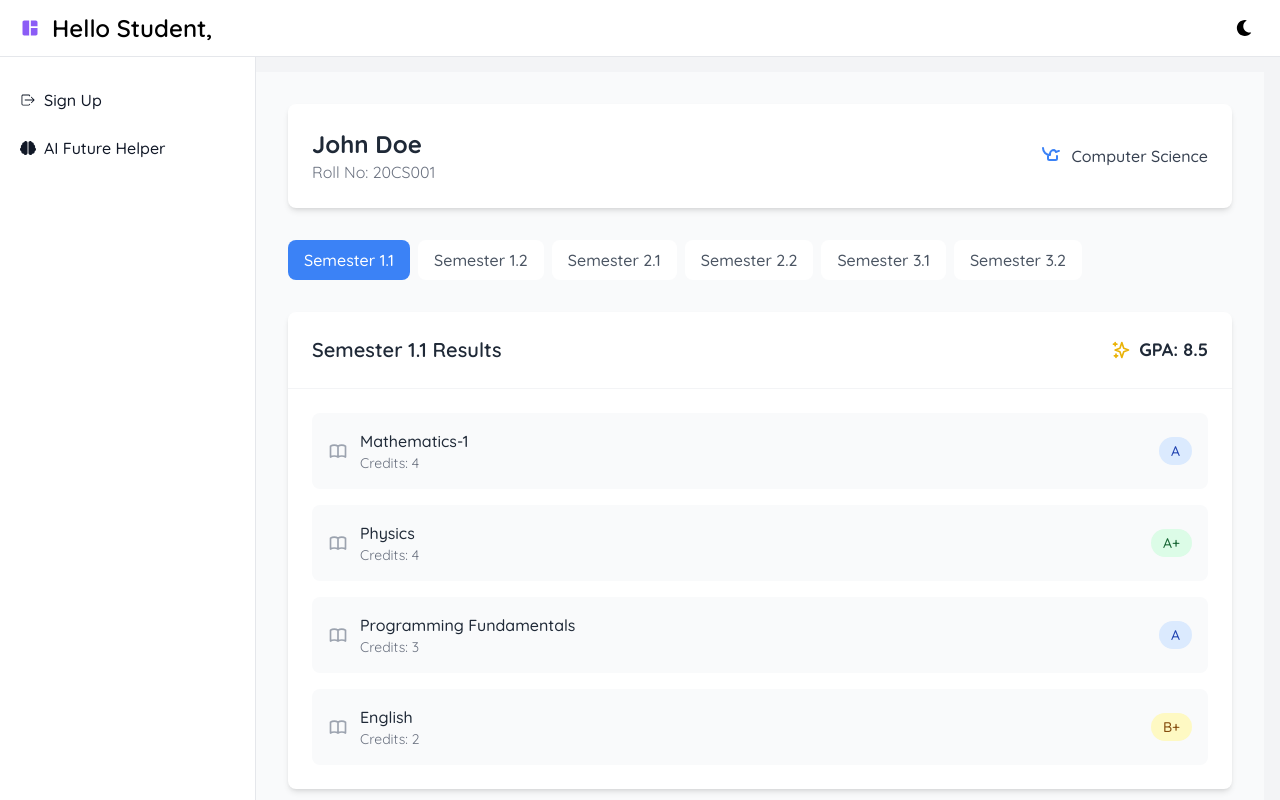
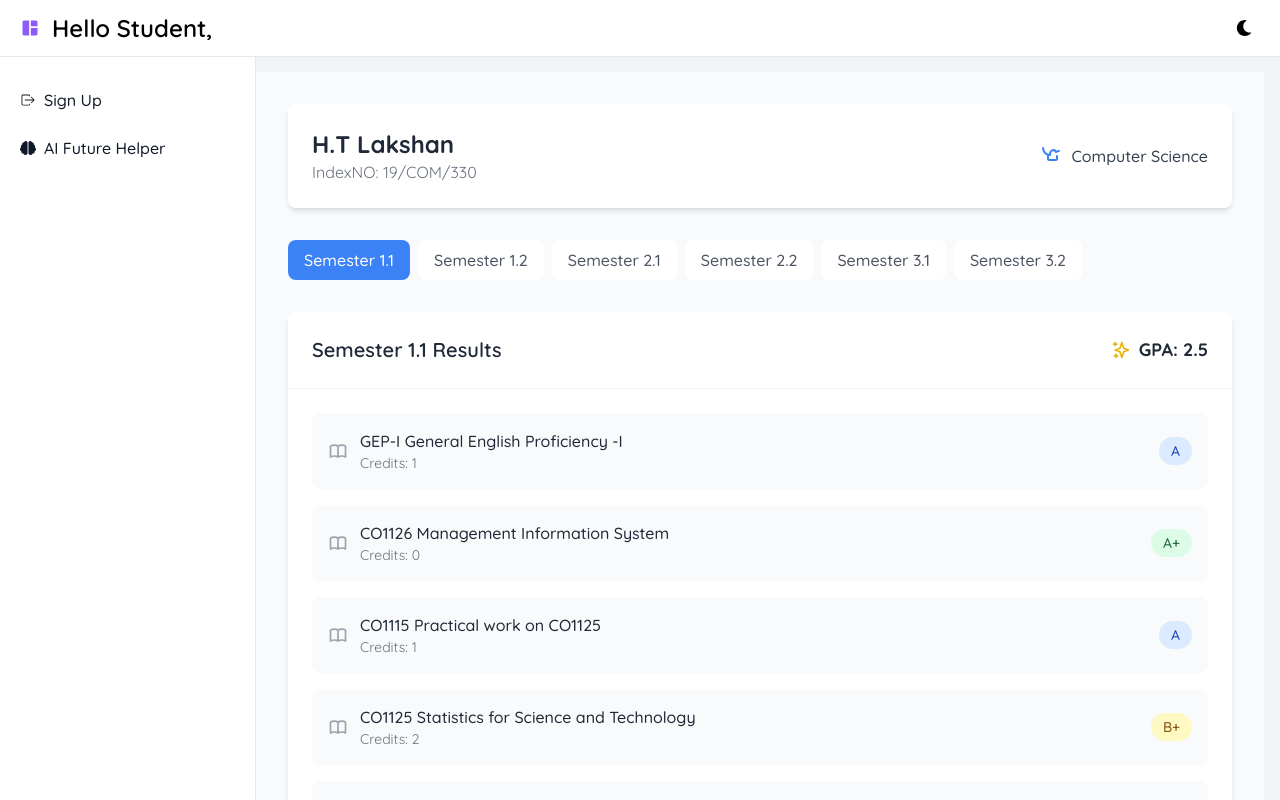
Before and after one commit to Ceeejeey/student-results-management-system, a React (Vite) app in the folder frontEnd/: page /studentdashbord in a window 1280 px wide. Built offline with nearby package versions, Linux system fonts and the light colour scheme.

Commit message:
update student Dashborad

```diff
--- a/frontEnd/src/Student/StudentDash.jsx
+++ b/frontEnd/src/Student/StudentDash.jsx
@@ -23,19 +23,19 @@ const StudentDash = () => {
   };
 
   return (
-    <div className={`${darkMode && "dark"} font-quicksand bg-slate-200 h-screen flex overflow-hidden`}>
+    <div className={`${darkMode && "dark"} font-quicksand bg-slate-200 h-screen flex-1 overflow-hidden `}>
       <StudentSideBar isSideBarOpen={isSideBarOpen} className="z-50 max-w-[200px]"/>
 
-      <div className="flex flex-col flex-1 overflow-hidden">
+      <div className="flex flex-col flex-1 overflow-hidden  ">
         <StudentHeader toggleDarkMode={toggleDarkMode} darkMode={darkMode} toggleSideBar={toggleSideBar}/>
 
-        <div className=" fixed overflow-auto w-[100%]">
+        <div className=" fixed overflow-auto w-[100%] ">
 
 
 
 
 
-               <StudentDashBord onCardClick={handleCardClick} className="pl-12"/>
+               <StudentDashBord onCardClick={handleCardClick} className="pl-12 h-full "/>
 
 
 
--- a/frontEnd/src/Student/StudentDashBord.jsx
+++ b/frontEnd/src/Student/StudentDashBord.jsx
@@ -13,30 +13,41 @@ const StudentDashBord = () => {
 
   // Sample student data
   const studentData = {
-    name: "John Doe",
-    rollNo: "20CS001",
+    name: "H.T Lakshan",
+    IndexNO: "19/COM/330",
     branch: "Computer Science",
     results: {
       "1.1": {
-        gpa: 8.5,
+        gpa: 2.5,
         subjects: [
-          { name: "Mathematics-1", grade: "A", credits: 4 },
-          { name: "Physics", grade: "A+", credits: 4 },
-          { name: "Programming Fundamentals", grade: "A", credits: 3 },
-          { name: "English", grade: "B+", credits: 2 },
+          { name: "GEP-I General English Proficiency -I", grade: "A", credits: 1 },
+          { name: "CO1126 Management Information System", grade: "A+", credits: 0 },
+          { name: "CO1115 Practical work on CO1125", grade: "A", credits: 1 },
+          { name: "CO1125 Statistics for Science and Technology", grade: "B+", credits: 2 },
+          { name: "CO1114 Practical work on CO1124", grade: "B+", credits: 1 },
+          { name: "CO1124 Computer System and PC Application", grade: "B+", credits: 2 },
+          { name: "CO1123 Formal Methods for Problem Solving", grade: "B+", credits: 2 },
+          { name: "CO1112 Practical work on CO1122", grade: "B+", credits: 1 },
+          { name: "CO1122 Basic Computer Programming", grade: "B+", credits: 2 },
+          { name: "CO1121 Basic Mathematics for Computing", grade: "B+", credits: 2 },
         ]
       },
       "1.2": {
-        gpa: 8.7,
+        gpa: 2.1,
         subjects: [
-          { name: "Mathematics-2", grade: "A+", credits: 4 },
-          { name: "Chemistry", grade: "A", credits: 4 },
-          { name: "Data Structures", grade: "A", credits: 3 },
-          { name: "Professional Ethics", grade: "A", credits: 2 },
+          { name: "CO1226 Social Harmony", grade: "A+", credits: 2 },
+          { name: "CO1225 Computer Architecture", grade: "A", credits: 2 },
+          { name: "CO1224 Multimedia & Hypermedia Development", grade: "A", credits: 2 },
+          { name: "CO1223 Database Management System", grade: "A", credits: 3 },
+          { name: "CO1212 Practical work on CO1222", grade: "A", credits: 1 },
+          { name: "CO1222 Data Structures and Algorithms", grade: "A", credits: 2 },
+          { name: "CO1221 System Analysis & Design", grade: "A", credits: 2 },
+          { name: "CO1214 Practical work on CO1224", grade: "A", credits: 1 },
+          { name: "CO1213 Practical work on CO1223", grade: "A", credits: 1 },
         ]
       },
       "2.1": {
-        gpa: 8.9,
+        gpa: 3.2,
         subjects: [
           { name: "Database Systems", grade: "A+", credits: 4 },
           { name: "Computer Networks", grade: "A", credits: 4 },
@@ -117,7 +128,7 @@ const StudentDashBord = () => {
                   <div className="flex flex-col items-start justify-between md:flex-row md:items-center">
                     <div>
                       <h1 className="text-2xl font-bold text-gray-800">{studentData.name}</h1>
-                      <p className="text-gray-500">Roll No: {studentData.rollNo}</p>
+                      <p className="text-gray-500">IndexNO: {studentData.IndexNO}</p>
                     </div>
                     <div className="flex items-center mt-4 md:mt-0">
                       <svg className="w-6 h-6 mr-2 text-blue-500" fill="none" stroke="currentColor" viewBox="0 0 24 24">
--- a/frontEnd/src/selectUser/SelectUser.jsx
+++ b/frontEnd/src/selectUser/SelectUser.jsx
@@ -19,12 +19,12 @@ function SelectUser() {
           className="bg-gradient-to-r from-blue-500 to-purple-500 p-8 rounded-lg shadow-lg transform transition duration-500 hover:scale-105 cursor-pointer"
           onClick={handleStudentRegistration}
         >
-          <h2 className="text-white text-2xl font-bold mb-4">Student Registration</h2>
+          <h2 className="text-white text-2xl font-bold mb-4">Student</h2>
           <p className="text-white mb-6">
             Register as a student to access our SRMS.
           </p>
           <button className="bg-white text-blue-500 px-6 py-3 rounded-full font-bold hover:bg-blue-500 hover:text-white transition duration-300">
-            Register as Student
+            Register Or Login Student
           </button>
         </div>
 
@@ -32,12 +32,12 @@ function SelectUser() {
           className="bg-gradient-to-r from-green-500 to-yellow-500 p-8 rounded-lg shadow-lg transform transition duration-500 hover:scale-105 cursor-pointer"
           onClick={handleTeacherRegistration}
         >
-          <h2 className="text-white text-2xl font-bold mb-4">Teacher Registration</h2>
+          <h2 className="text-white text-2xl font-bold mb-4">Teacher</h2>
           <p className="text-white mb-6">
             Register as a teacher to join Teacher Admin panel.
           </p>
           <button className="bg-white text-green-500 px-6 py-3 rounded-full font-bold hover:bg-green-500 hover:text-white transition duration-300">
-            Register as Teacher
+            Register Or Login Teacher
           </button>
         </div>
       </div>
```
